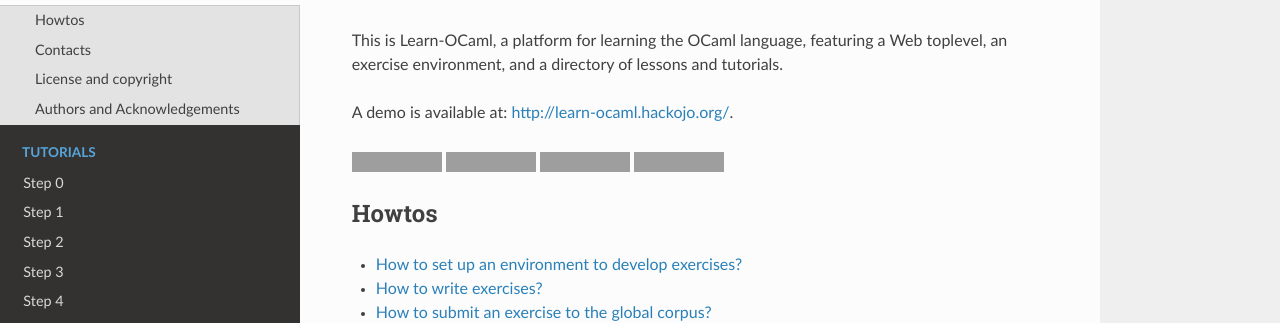
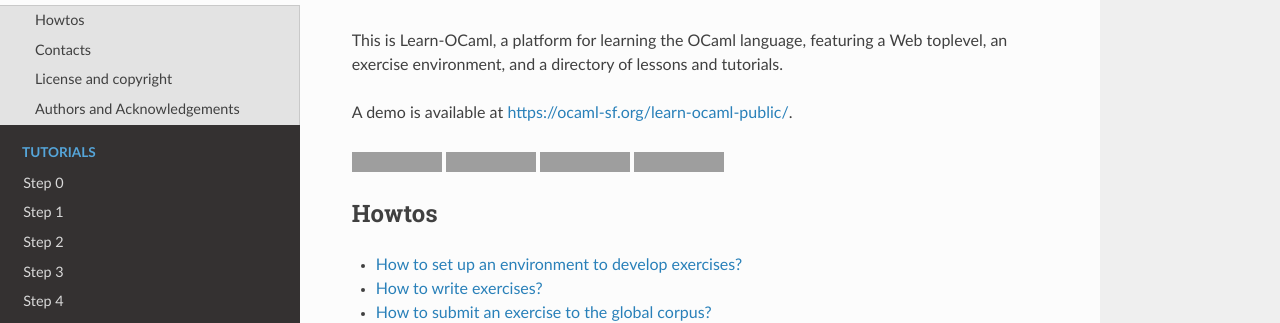
Before and after one commit to ocaml-sf/learn-ocaml, an MkDocs documentation site: the page built from docs/index.md, in a window 1280 px wide and 900 px high, cut to the strip 131-454 px from the top of the window. Built offline with MkDocs 1.6.1, drawn with Linux system fonts in a browser that asks for light colours; nearby versions of some CDN libraries; some of the changed lines change nothing that is shown; grey boxes are pictures that could not be loaded.

Commit message:
Fix the URL of the public static instance

```diff
--- a/docs/index.md
+++ b/docs/index.md
@@ -5,7 +5,7 @@
 featuring a Web toplevel, an exercise environment, and a directory of
 lessons and tutorials.
 
-A demo is available at: [http://learn-ocaml.hackojo.org/](http://learn-ocaml.hackojo.org/).
+A demo is available at [https://ocaml-sf.org/learn-ocaml-public/](online).
 
 [![CI](https://github.com/ocaml-sf/learn-ocaml/workflows/CI/badge.svg?branch=master)](https://github.com/ocaml-sf/learn-ocaml/actions?query=workflow%3ACI)
 [![macOS](https://github.com/ocaml-sf/learn-ocaml/workflows/macOS/badge.svg?branch=master)](https://github.com/ocaml-sf/learn-ocaml/actions?query=workflow%3AmacOS)
```
